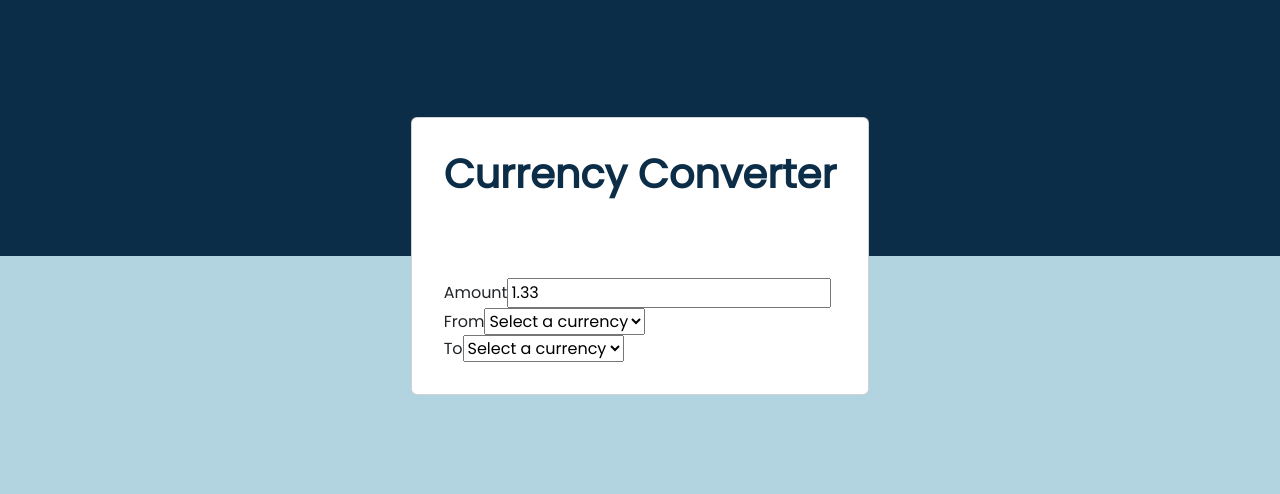
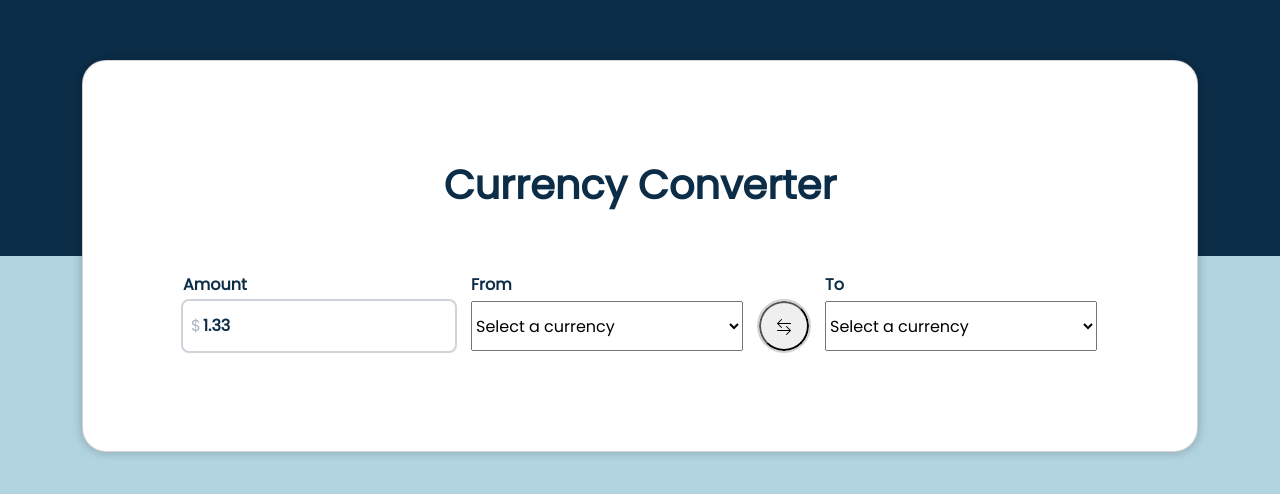
Before and after one commit to rewrit3/angular-currency-converter, an Angular app: page / in a window 1280 px wide. Shown: the part 144-638 px from the top of the page. Built offline with nearby package versions, Linux system fonts and the light colour scheme.

Commit message:
feat: ui changes / bootstrap-icons added

```diff
--- a/package.json
+++ b/package.json
@@ -23,6 +23,7 @@
     "@ng-bootstrap/ng-bootstrap": "^16.0.0",
     "@popperjs/core": "^2.11.8",
     "bootstrap": "^5.3.2",
+    "bootstrap-icons": "^1.11.3",
     "rxjs": "~7.8.0",
     "tslib": "^2.3.0",
     "zone.js": "~0.14.2"
--- a/src/app/app.component.html
+++ b/src/app/app.component.html
@@ -2,42 +2,80 @@
   <section
     class="container d-flex justify-content-center align-items-center cc">
     <section class="card cc__card">
-      <section class="card-body cc__card__body">
+      <section class="card-body p-0 cc__card__body">
+        <section class="row">
           <article>
-          <h1 class="card-title cc__card__body__title">Currency Converter</h1>
+            <h1 class="card-title text-center cc__card__body__title">
+              Currency Converter
+            </h1>
           </article>
+        </section>
 
-        <article>
-          <form>
-            <div>
-              <label for="amount">Amount</label>
+        <section class="row">
+          <form class="cc__card__body__form">
+            <section class="cc__card__body__form__grid">
+              <label
+                class="text-start cc__card__body__form__grid__label"
+                for="amount"
+                >Amount</label
+              >
+              <article
+                class="d-flex align-items-center overflow-hidden cc__card__body__form__grid__hold">
+                <span class="cc__card__body__form__grid__hold__prefix">$</span>
                 <input
                   [formControl]="amount"
+                  class="w-100 cc__card__body__form__grid__hold__inputselect"
                   id="amount"
                   name="amount"
                   type="text"
                   placeholder="Amount" />
-            </div>
+              </article>
 
-            <div>
-              <label for="from">From</label>
-              <select name="from">
+              <label
+                class="text-start cc__card__body__form__grid__label"
+                for="from"
+                >From</label
+              >
+              <select
+                class="w-100 cc__card__body__form__grid__inputselect"
+                name="from">
                 <option value="">Select a currency</option>
                 <option value="USD">USD</option>
                 <option value="EUR">Euro</option>
               </select>
-            </div>
 
-            <div>
-              <label for="to">To</label>
-              <select name="to">
+              <div></div>
+
+              <button class="cc__card__body__form__grid__button" type="button">
+                <svg
+                  xmlns="http://www.w3.org/2000/svg"
+                  width="16"
+                  height="16"
+                  fill="currentColor"
+                  class="bi bi-arrow-left-right"
+                  viewBox="0 0 16 16">
+                  <path
+                    fill-rule="evenodd"
+                    d="M1 11.5a.5.5 0 0 0 .5.5h11.793l-3.147 3.146a.5.5 0 0 0 .708.708l4-4a.5.5 0 0 0 0-.708l-4-4a.5.5 0 0 0-.708.708L13.293 11H1.5a.5.5 0 0 0-.5.5m14-7a.5.5 0 0 1-.5.5H2.707l3.147 3.146a.5.5 0 1 1-.708.708l-4-4a.5.5 0 0 1 0-.708l4-4a.5.5 0 1 1 .708.708L2.707 4H14.5a.5.5 0 0 1 .5.5" />
+                </svg>
+              </button>
+
+              <label
+                class="text-start cc__card__body__form__grid__label"
+                for="to"
+                >To</label
+              >
+
+              <select
+                class="w-100 cc__card__body__form__grid__inputselect"
+                name="to">
                 <option value="">Select a currency</option>
                 <option value="USD">USD</option>
                 <option value="EUR">Euro</option>
               </select>
-            </div>
+            </section>
           </form>
-        </article>
+        </section>
       </section>
     </section>
   </section>
--- a/src/app/app.component.scss
+++ b/src/app/app.component.scss
@@ -1,15 +1,108 @@
 .cc {
   height: 100vh;
 
-  .cc__card {
-    // padding: 9.375rem 18.75rem;
+  &__card {
+    padding-inline: 6.25rem;
+    padding-block: 6.25rem;
+    border-radius: 24px;
+    box-shadow: 0 0 10px 1px rgba(0, 0, 0, 0.2);
 
-    .cc__card__body {
-      padding: 32px;
+    &__body {
+      &__title {
+        margin-bottom: 4rem;
+        color: #0c2d48;
+      }
 
-      .cc__card__body__title {
-        margin-bottom: 5rem;
-        color: #0c2d48;
+      &__form {
+        &__grid {
+          display: grid;
+          gap: 0.25rem 1rem;
+          grid-auto-flow: column;
+          grid-template-columns: minmax(100px, 1fr) minmax(100px, 1fr) auto minmax(
+              100px,
+              1fr
+            );
+          grid-template-rows: auto [input-row-start] auto;
+
+          &__label {
+            font-weight: bold;
+            color: #0c2d48;
+          }
+
+          &__hold {
+            padding: 0.5rem;
+            border: none;
+            border-radius: 6px;
+            outline: 2px solid #ced4da;
+
+            &:hover {
+              border: none;
+              outline: 2px solid #adb5bd;
+
+              a,
+              i {
+                &.bi {
+                  color: rgb(153, 153, 245);
+                }
+              }
+            }
+
+            &:focus {
+              background-color: white;
+              outline: 2px solid rgb(153, 153, 245);
+            }
+
+            a,
+            i {
+              &.bi {
+                color: rgba(82, 82, 82, 1);
+              }
+            }
+
+            &__prefix {
+              color: #adb5bd;
+            }
+
+            &__inputselect {
+              border: none;
+              font-weight: bold;
+              color: #0c2d48;
+            }
+          }
+
+          &__button {
+            height: 50px;
+            width: 50px;
+            margin: auto;
+            text-align: center;
+            border-radius: 50%;
+            outline: 2px solid #d2d2d2;
+
+            &:hover {
+              outline: 2px solid rgb(153, 153, 245);
+            }
+
+            &:active {
+              i:before {
+                animation: flip 0.2s 1 linear;
+              }
+            }
+
+            @keyframes flip {
+              0% {
+                transform: rotateY(0deg);
+              }
+
+              50% {
+                transform: rotateY(180deg);
+              }
+
+              to {
+                transform: rotateY(0deg);
+              }
+            }
+          }
+        }
       }
     }
   }
```
Also changed, not shown: src/styles.scss (+19 -0 lines), 1 other file (tests, documents, lock files or other folders). Lines whose indentation alone changed are shown as unchanged.
